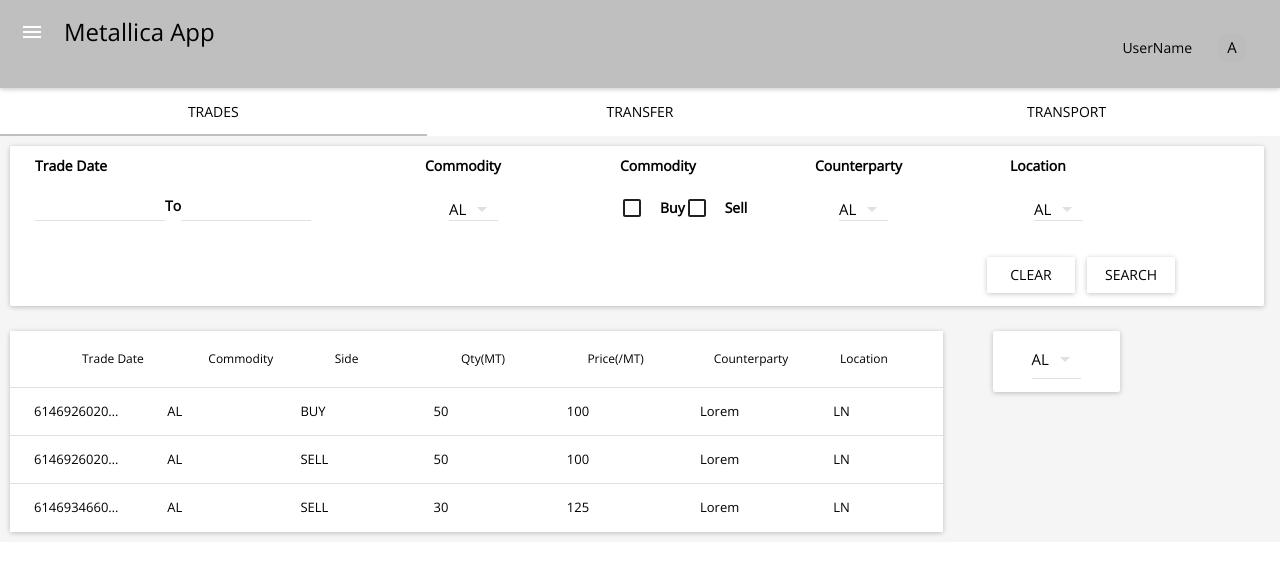
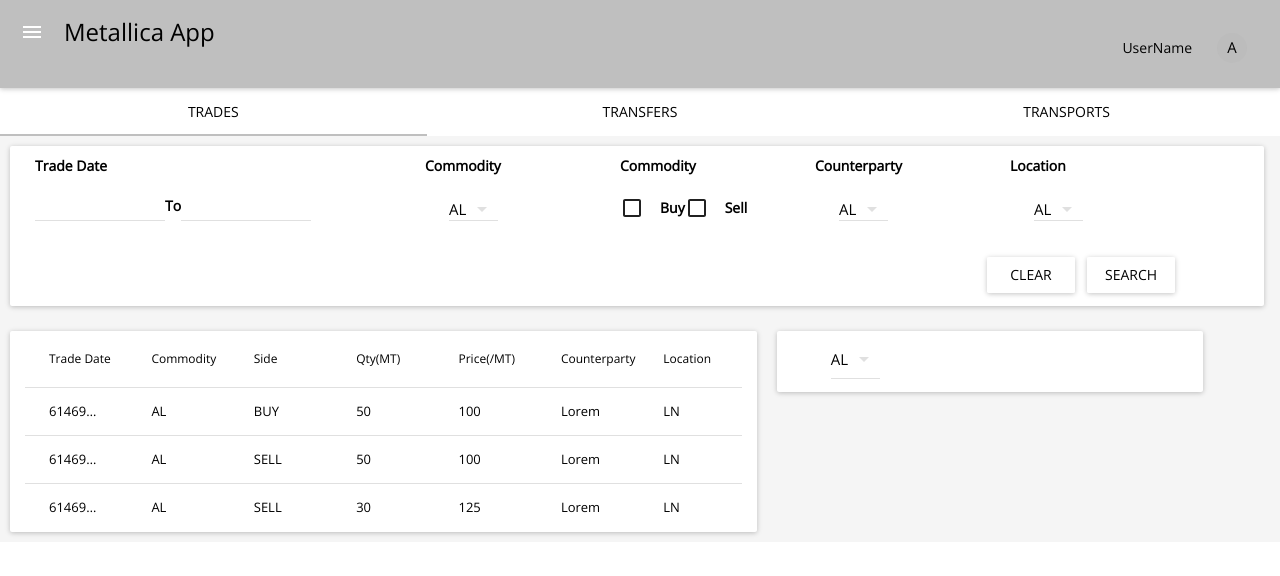
Before and after one commit to neerajgarg0710/PAT-Metallica, a React app in the folder metallica-ui/: page / in a window 1280 px wide. Shown: the top 576 px of the page. Built offline with nearby package versions, Linux system fonts and the light colour scheme.

Commit message:
UI Changes
UI Changes

```diff
--- a/metallica-ui/App.jsx
+++ b/metallica-ui/App.jsx
@@ -213,11 +213,12 @@ return (
                      </form>
                   </div>
                </Paper>
-               <div class="row">
-                  <div class="col-sm-9">
-                     <Paper style={paperForTable} zDepth={1} >
+
+
+                     <Paper style={paperForTable} zDepth={1} class="col-sm-7" >
+
                         <Table>
-                           <TableHeader displaySelectAll={false}>
+                           <TableHeader displaySelectAll={false} adjustForCheckbox={false}>
                               <TableRow>
                                  <TableHeaderColumn>Trade Date</TableHeaderColumn>
                                  <TableHeaderColumn>Commodity</TableHeaderColumn>
@@ -243,10 +244,10 @@ return (
                               ))}
                            </TableBody>
                         </Table>
+
                      </Paper>
-                  </div>
-                  <div class="col-sm-3">
-                     <Paper style={paperForSidePanel} zDepth={1} >
+
+                     <Paper style={paperForSidePanel} zDepth={1} class="col-sm-4">
                         <form>
                            <div class="col-sm-1">
                               <DropDownMenu value={1} onChange={this.handleChange} style={styles.searchBar}>
@@ -255,17 +256,16 @@ return (
                            </div>
                         </form>
                      </Paper>
-                  </div>
-               </div>
+
             </Tab>
             //Transfer Tab
-            <Tab label="Transfer" style={{backgroundColor:'#ffffff'}} >
+            <Tab label="Transfers" style={{backgroundColor:'#ffffff'}} >
                <div>
                   <h2 style={styles.headline}>This is out of scope for Full Stack development Excerise</h2>
                </div>
             </Tab>
             //Transport Tab
-            < Tab label = "Transport" style={{backgroundColor:'#ffffff'}} >
+            < Tab label = "Transports" style={{backgroundColor:'#ffffff'}} >
             <div>
                <h2 style={styles.headline}>This is out of scope for Full Stack development Excerise</h2>
             </div>
```
